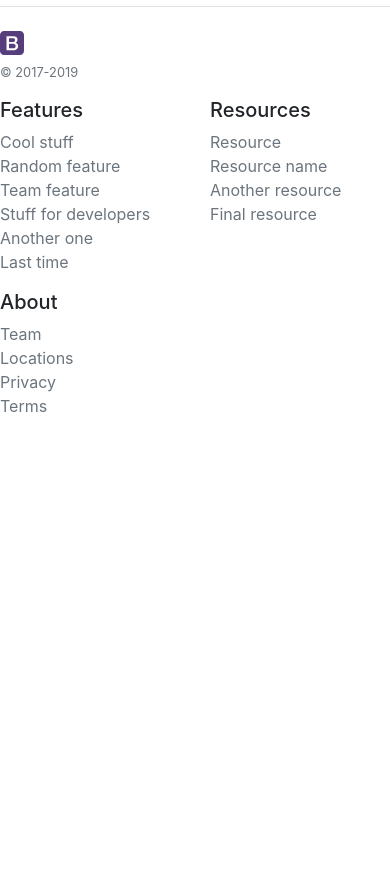
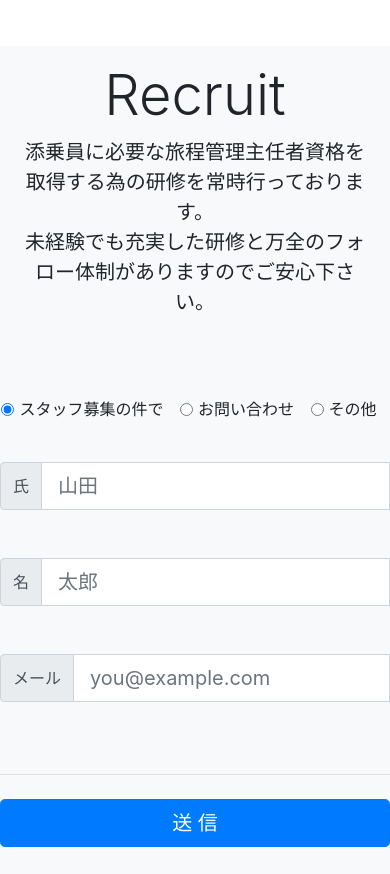
Before and after one commit to kozakaihidemi/BootstrapProject, a website: page assets/index.html in a window 390 px wide. Shown: the part 8760-9634 px from the top of the page. Before the commit the page ends 9194 px from the top, so only its background shows below. Drawn offline with nearby package versions, Linux system fonts and the light colour scheme; files that its build step writes are made by us from their sources; files whose address does not match are found by name.

Commit message:
add recruit

```diff
--- a/assets/index.html
+++ b/assets/index.html
@@ -121,7 +121,7 @@
                 <span class="sr-only">Next</span>
             </a>
         </div>
-            <section class="container my-5" id="campain">
+        <section class="container my-5 bg-light" id="campain">
             <div class="pricing-header px-3 py-3 pt-md-5 pb-md-4 mx-auto text-center">
                 <h2 class="display-4">Campain</h2>
                 <p class=" lead">夏旅応援特集お得なキャンペーンクーポン配布中!<br>それぞれのコースはオリジナルでご用意している期間限定割引クーポンです。</p>
@@ -277,7 +277,7 @@
                 </div>
             </div>
             </section>
-            <section class="container my-5" id="staff">
+            <section class="container my-5 bg-light" id="staff">
                 <div class="pricing-header px-3 py-3 pt-md-5 pb-md-4 mx-auto text-center">
                     <h2 class="display-4">Staff</h2>
                     <p class="lead">各地域に精通したツアーコンダクターはご参加のお客様から高い評価をいただいております。<br>お客様のご旅行がより思い出深くなるよう、旅のサポートをさせていただきます。</p>
@@ -401,7 +401,60 @@
                 </table>
             </section>
             <iframe src="https://www.google.com/maps/embed?pb=!1m14!1m12!1m3!1d3239.971319642137!2d139.6978965152594!3d35.702323380189355!2m3!1f0!2f0!3f0!3m2!1i1024!2i768!4f13.1!5e0!3m2!1sja!2sjp!4v1577321498768!5m2!1sja!2sjp" width="100%" height="400" frameborder="0" style="border:0;" allowfullscreen=""></iframe>
-
+            <section class="container my-5 bg-light" id="recruit">
+                <div class="py-3 pricing-header px-3 py-3 pt-md-5 pb-md-4 mx-auto text-center">
+                    <h2 class="display-4">Recruit</h2>
+                    <p class="lead">添乗員に必要な旅程管理主任者資格を取得する為の研修を常時行っております。<br>未経験でも充実した研修と万全のフォロー体制がありますのでご安心下さい。</p>
+                </div>
+                <form action="" method="post" class="needs-validation my-5" novalidate>
+  <div class="row">
+    <div class="col-md-12 mb-3 text-center">
+      <div class="form-check form-check-inline">
+        <input id="recruit_stuff" name="recruit" type="radio" class="form-check-input" checked required>
+        <label class="form-check-label" for="recruit_stuff">スタッフ募集の件で</label>
+      </div>
+      <div class="form-check form-check-inline">
+        <input id="recruit_part" name="recruit" type="radio" class="form-check-input" required>
+        <label class="form-check-label" for="recruit_part">お問い合わせ</label>
+      </div>
+      <div class="form-check form-check-inline">
+        <input id="recruit_other" name="recruit" type="radio" class="form-check-input" required>
+        <label class="form-check-label" for="recruit_other">その他</label>
+      </div>
+    </div>
+    <div class="col-md-6 my-4">
+      <div class="input-group">
+        <div class="input-group-prepend">
+          <span class="input-group-text">氏</span>
+        </div>
+        <input type="text" class="form-control form-control-lg" placeholder="山田" required>
+        <div class="invalid-feedback">氏名は必須です。入力をお願いいたします。</div>
+      </div>
+    </div>
+    <div class="col-md-6 my-4">
+      <div class="input-group">
+        <div class="input-group-prepend">
+          <span class="input-group-text">名</span>
+        </div>
+        <input type="text" class="form-control form-control-lg" placeholder="太郎" required>
+        <div class="invalid-feedback">姓名は必須です。入力をお願いいたします。</div>
+      </div>
+    </div>
+    <div class="col-md-12 my-4">
+      <div class="input-group">
+        <div class="input-group-prepend">
+          <span class="input-group-text">メール</span>
+        </div>
+        <input type="email" class="form-control form-control-lg" placeholder="you@example.com" required>
+        <div class="invalid-feedback">メールアドレスは必須です。入力をお願いいたします。</div>
+      </div>
+    </div>
+    <div class="col-md-12 my-4">
+      <hr class="my-4">
+      <button class="btn btn-primary btn-lg btn-block" type="submit">送 信</button>
+    </div>
+  </form>
+            </section>
     </main>
     <footer class="pt-4 my-md-5 pt-md-5 border-top">
         <div class="row">
```
Also changed, not shown: html/index.html (+56 -3 lines). Lines whose indentation alone changed are shown as unchanged.
